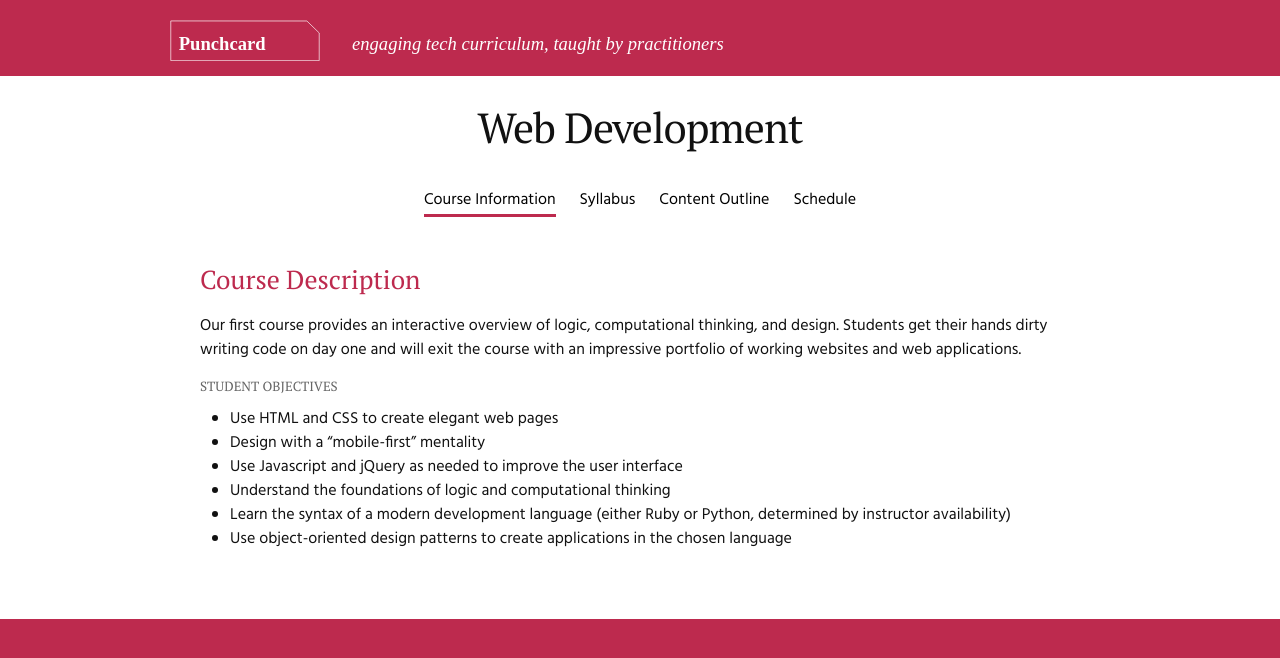
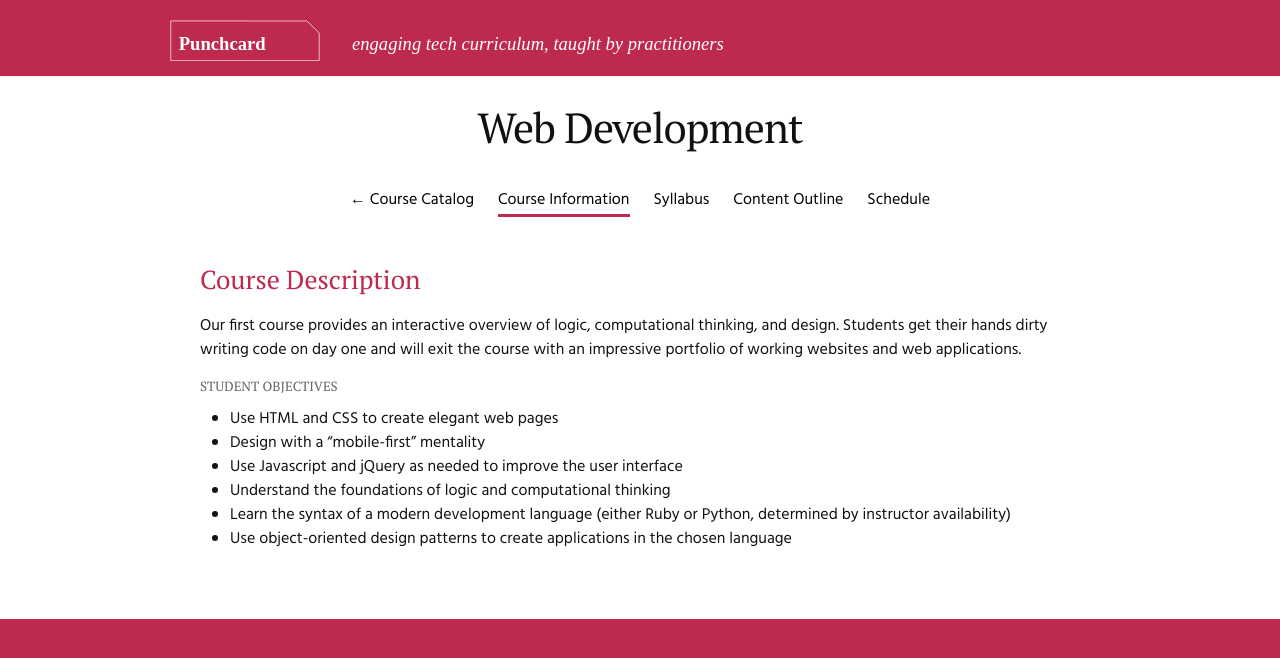
Before and after one commit to bdscott/pc-labs, a Jekyll site: the page built from web-development.md, in a window 1280 px wide. Shown: the top 658 px of the page. Built offline with Jekyll 4.4.1, drawn with Linux system fonts in a browser that asks for light colours.

Commit message:
web dev page changes

```diff
--- a/web-development.md
+++ b/web-development.md
@@ -6,6 +6,7 @@ permalink: /courses/web-development/
 
 <nav class="course-nav">
   <ul>
+    <li><a href="/courses">&larr; Course Catalog</a></li>
     <li><a href="" class="current">Course Information</a></li>
     <li><a href="">Syllabus</a></li>
     <li><a href="">Content Outline</a></li>
```
